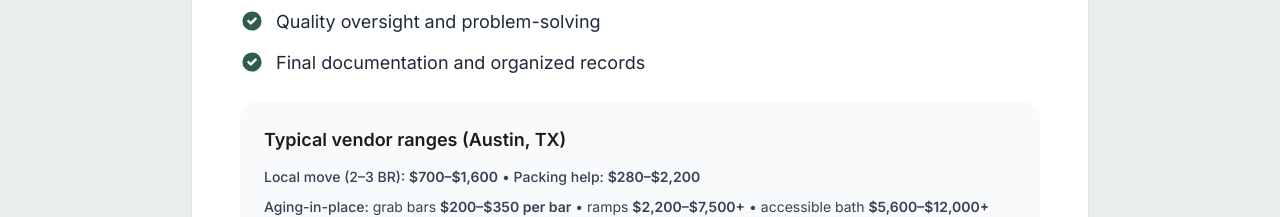
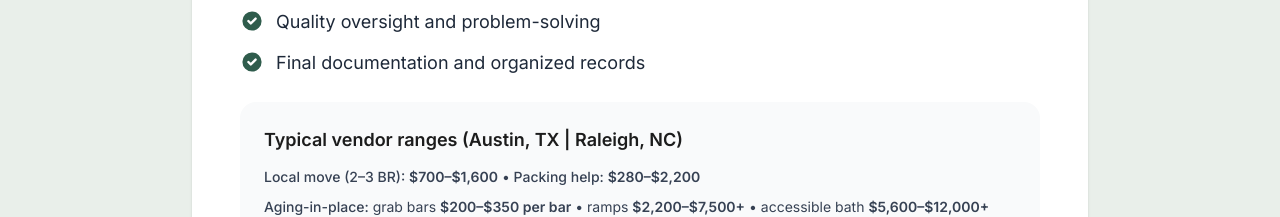
Before and after one commit to digitalwilen/everstead-site, a Next.js app: page / in a window 1280 px wide. Shown: the part 4720-4937 px from the top of the page. Built offline with nearby package versions, Linux system fonts and the light colour scheme; no server answers.

Commit message:
Update pricing-section.tsx

```diff
--- a/components/pricing-section.tsx
+++ b/components/pricing-section.tsx
@@ -61,7 +61,7 @@ export function PricingSection() {
 
             <div className="bg-gray-50 p-5 md:p-6 rounded-xl space-y-3">
               <h4 className="text-lg font-semibold text-[var(--color-everstead-blue-dark)]">
-                Typical vendor ranges (Austin, TX)
+                Typical vendor ranges (Austin, TX | Raleigh, NC)
               </h4>
               <div className="text-sm text-gray-700 leading-relaxed space-y-2">
                 <p>
```
